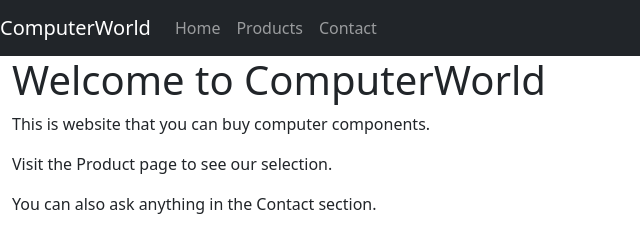
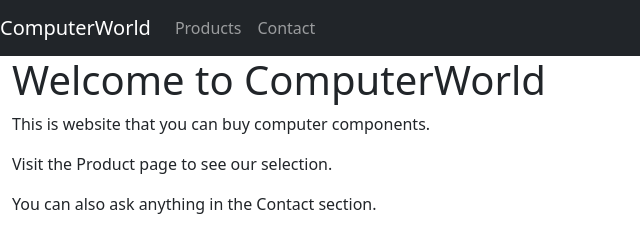
Before and after one commit to IGraciarena/BA-2.0, a plain HTML site: page index.html in a window 1280 px wide. Shown: the top 240 px of the page, 0-640 px from the left. Drawn offline with nearby package versions, Linux system fonts and the light colour scheme.

Commit message:
removing home from header

```diff
--- a/index.html
+++ b/index.html
@@ -23,9 +23,6 @@
       </button>
       <div class="collapse navbar-collapse" id="navbarNav">
         <ul class="navbar-nav">
-          <li class="nav-item active">
-            <a class="nav-link" href="./index.html">Home</a>
-          </li>
           <li class="nav-item">
             <a class="nav-link" href="./products.html">Products</a>
           </li>
```
Also changed, not shown: contact.html (+0 -3 lines), products.html (+0 -3 lines).
